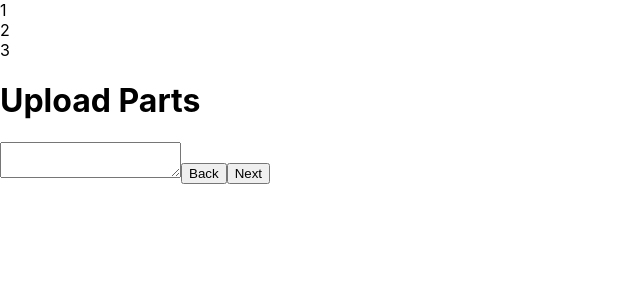
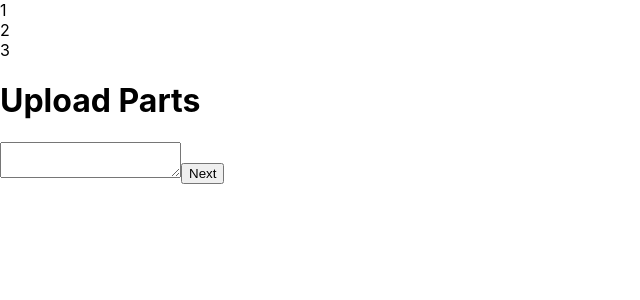
Before and after one commit to jordo-mordo/breadboard_test, a React (Create React App) app: page / in a window 1280 px wide. Shown: the top 300 px of the page, without its empty margins (0-640 px from the left). Built offline with nearby package versions, Linux system fonts and the light colour scheme.

Commit message:
Fake API results for parts

```diff
--- a/src/App.js
+++ b/src/App.js
@@ -3,9 +3,19 @@ import './App.css';
 import {useState, useEffect} from 'react';
 import styled from 'styled-components';
 
+const fakeAsync = () => {
+  return new Promise((resolve, reject) => {
+    setTimeout(() => {
+      const available = Math.random() > 0.5;
+      resolve(available);
+    }, 1000)
+  })
+}
+
 function App() {
   const [step, setStep] = useState(1);
   const [parts, setParts] = useState(Array(2));
+  const [partResults, setPartResults] = useState([]);
   const [currentPart, setCurrentPart] = useState('')
 
   const textChange = (e) => {
@@ -26,12 +36,22 @@ function App() {
     let currentStep = step;
     setStep(currentStep + 1);
     setCurrentPart('');
+    if (currentStep + 1 === 3) {
+      fakeAPI();
+    }
   };
 
   const goBack = () => {
     let currentStep = step;
     setCurrentPart(JSON.stringify(parts[currentStep - 2]));
     setStep(currentStep - 1);
+  }
+
+
+
+  const fakeAPI = async () => {
+    const results = await Promise.all([fakeAsync(), fakeAsync()]);
+    setPartResults(results);
   }
 
 
@@ -45,9 +65,31 @@ function App() {
       <StepTracker step={step} number={2}>2</StepTracker>
       <StepTracker step={step} number={3}>3</StepTracker>
       <h1>Upload Parts</h1>
-      <InputBox onChange={textChange} value={currentPart}></InputBox>
-      <button onClick={goBack}>Back</button>
-      <button onClick={addPart}>Next</button>
+      {
+        step < 3 &&
+        <InputBox onChange={textChange} value={currentPart}></InputBox>
+      }
+
+      {
+        step === 3 && (!partResults.length) ?
+        'Loading Results...'
+        :
+        partResults.map((val, index) => (
+          <div key={index}>
+            {`part ${index}: ${val ? 'Success':'Fail'}`}
+          </div>
+        ))
+      }
+
+
+      {
+        step !== 1 &&
+        <button onClick={goBack}>Back</button>
+      }
+      {
+        step !== 3 &&
+        <button onClick={addPart}>Next</button>
+      }
     </Container>
   );
 }
```
